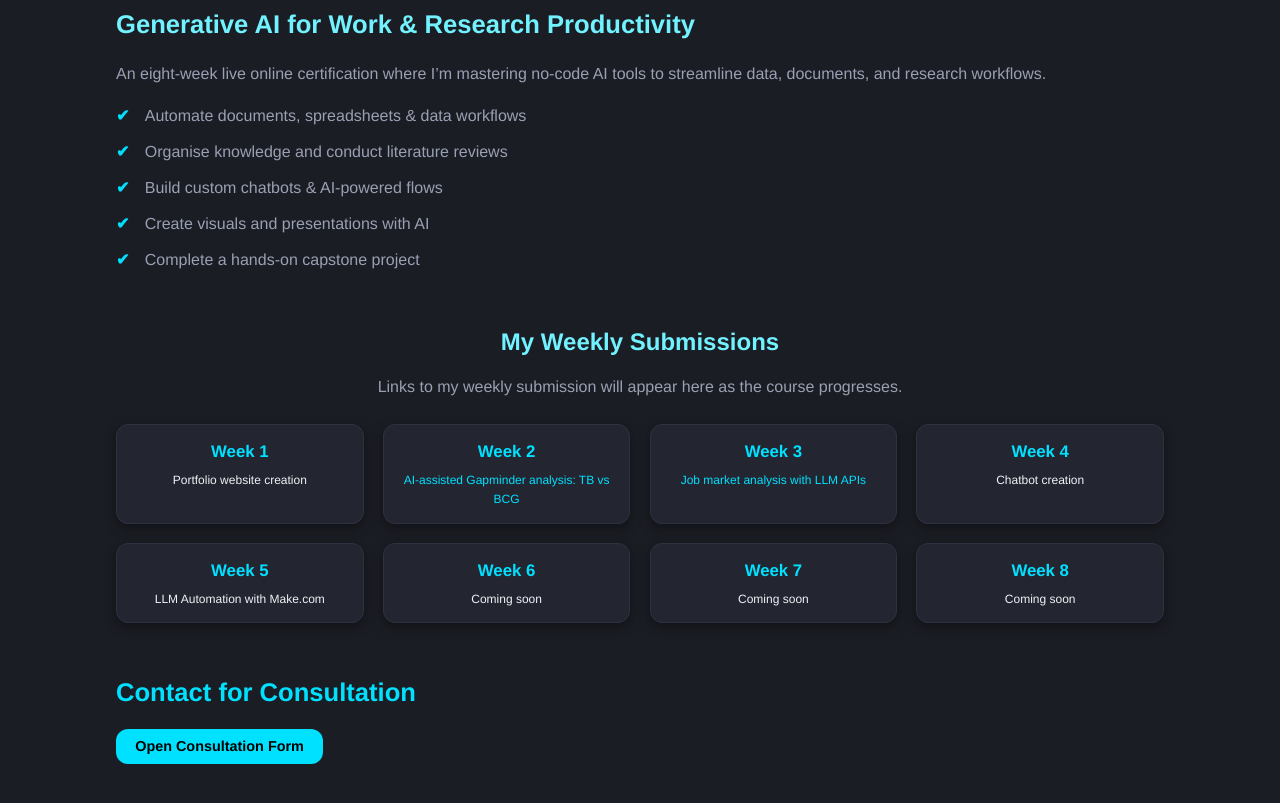
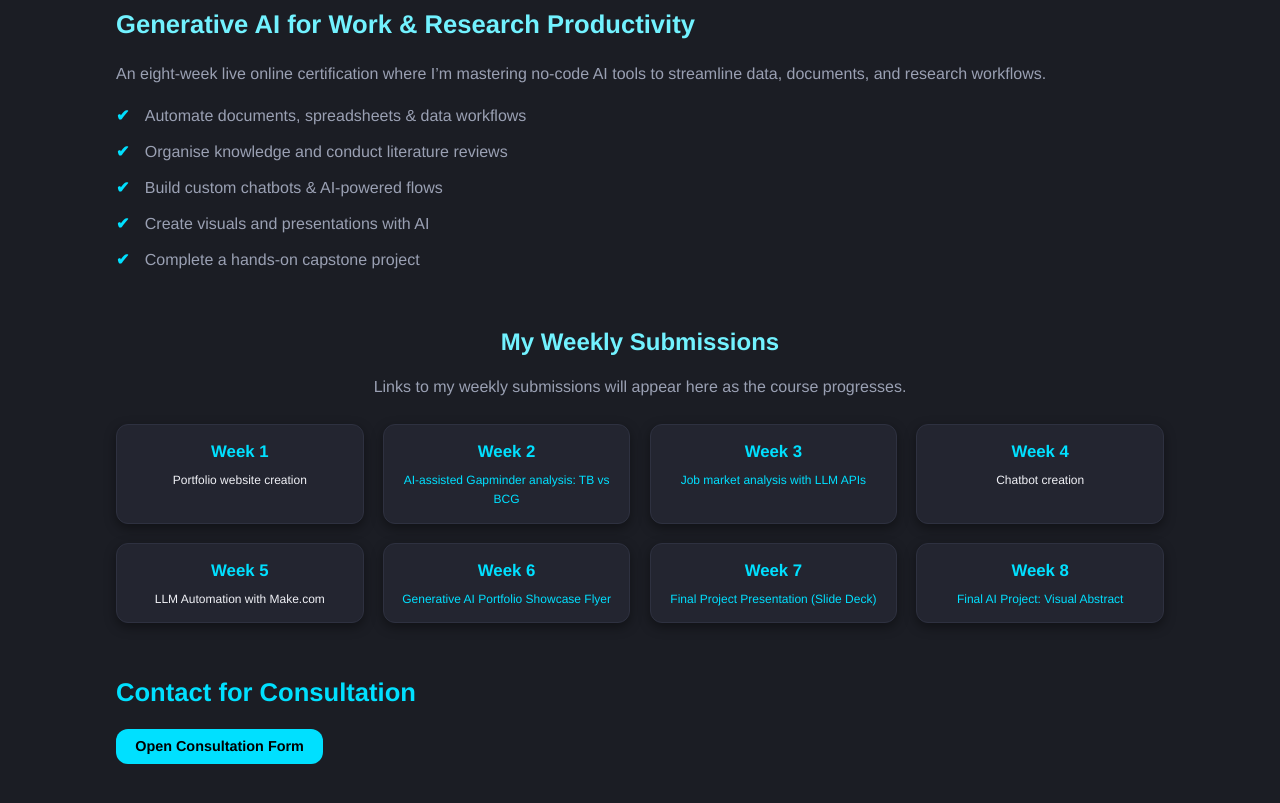
Before and after one commit to Kevinetiogouo/graph-ai-portfolio, a plain HTML site: page index.html in a window 1280 px wide. Shown: the part 397-1200 px from the top of the page. Drawn offline with Linux system fonts and the light colour scheme.

Commit message:
Update index.html

```diff
--- a/index.html
+++ b/index.html
@@ -102,16 +102,16 @@
   <!-- WEEKS -->
   <section id="weeks" class="weeks-wrapper">
     <h2 style="color:var(--accent-light);text-align:center;margin-bottom:.8rem">My Weekly Submissions</h2>
-    <p style="color:var(--muted);text-align:center;margin-bottom:1.2rem">Links to my weekly submission will appear here as the course progresses.</p>
+    <p style="color:var(--muted);text-align:center;margin-bottom:1.2rem">Links to my weekly submissions will appear here as the course progresses.</p>
     <div class="weeks-grid">
       <div class="week-card"><h3>Week 1</h3><p>Portfolio website creation</p></div>
       <div class="week-card"><h3>Week 2</h3><p><a href="https://kevinetiogouo.github.io/graph-ai-portfolio/gapminder.html" target="_blank" rel="noopener">AI‑assisted Gapminder analysis: TB vs BCG</a></p></div>
       <div class="week-card"><h3>Week 3</h3><p><a href="https://kevinetiogouo.github.io/graph-ai-portfolio/job_analysis_report.html" target="_blank" rel="noopener">Job market analysis with LLM APIs</a></p></div>
       <div class="week-card"><h3>Week 4</h3><p>Chatbot creation</p></div>
       <div class="week-card"><h3>Week 5</h3><p>LLM Automation with Make.com</p></div>
-      <div class="week-card"><h3>Week 6</h3><p>Coming soon</p></div>
-      <div class="week-card"><h3>Week 7</h3><p>Coming soon</p></div>
-      <div class="week-card"><h3>Week 8</h3><p>Coming soon</p></div>
+      <div class="week-card"><h3>Week 6</h3><p><a href="https://kevinetiogouo.github.io/graph-ai-portfolio/Graph_courses_flyer.pdf" target="_blank" rel="noopener">Generative AI Portfolio Showcase Flyer</a></p></div>
+      <div class="week-card"><h3>Week 7</h3><p><a href="https://kevinetiogouo.github.io/graph-ai-portfolio/Graph%20Courses_AI%20Final%20Project_Presentation_Kevine.pdf" target="_blank" rel="noopener">Final Project Presentation (Slide Deck)</a></p></div>
+      <div class="week-card"><h3>Week 8</h3><p><a href="https://kevinetiogouo.github.io/graph-ai-portfolio/finalproject_AI_hbv_visual_abstract.html" target="_blank" rel="noopener">Final AI Project: Visual Abstract</a></p></div>
     </div>
   </section>
 
```
